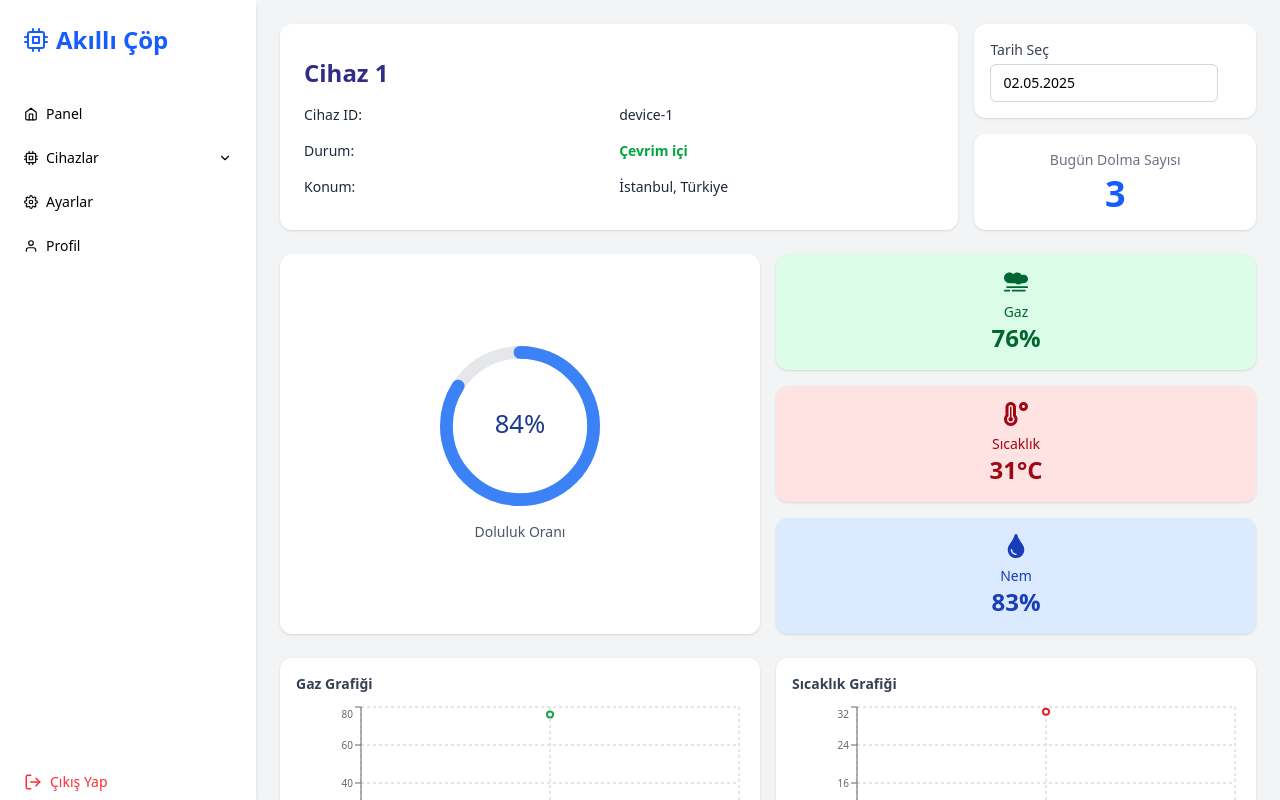
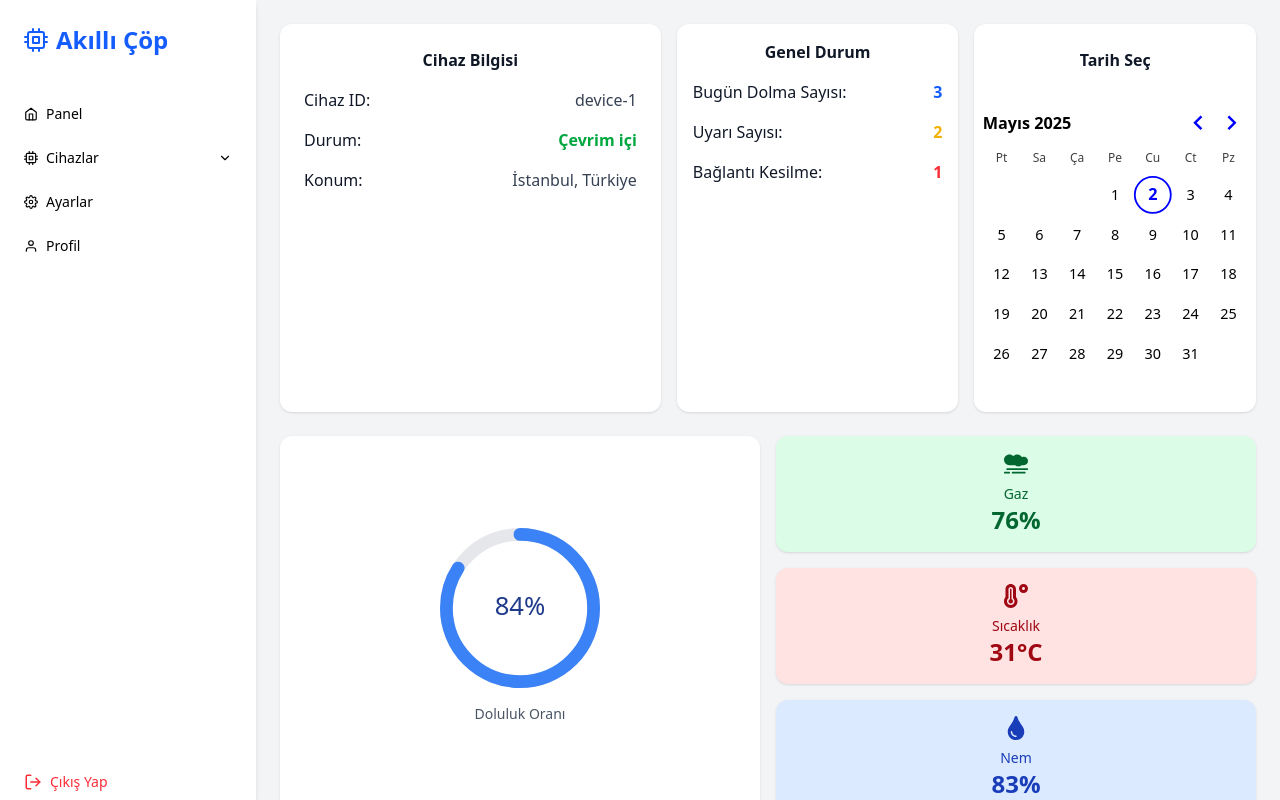
Before and after one commit to 0xM3x/volly_trash_dashboard, a React (Vite) app in the folder vollyWebFrontEnd/: page /device/1 in a window 1280 px wide. Built offline with nearby package versions, Linux system fonts and the light colour scheme; sample sign-in values are in the browser's storage.

Commit message:
improve clean DevicePage layout and remove unused code

```diff
--- a/vollyWebFrontEnd/package.json
+++ b/vollyWebFrontEnd/package.json
@@ -17,6 +17,7 @@
     "react-apexcharts": "^1.7.0",
     "react-circular-progressbar": "^2.2.0",
     "react-datepicker": "^8.3.0",
+    "react-day-picker": "^9.6.7",
     "react-dom": "^19.0.0",
     "react-icons": "^5.5.0",
     "react-router-dom": "^7.5.3",
--- /dev/null
+++ b/vollyWebFrontEnd/src/components/DateSelector.jsx
@@ -0,0 +1,26 @@
+import { DayPicker } from 'react-day-picker';
+import 'react-day-picker/dist/style.css';
+import { tr } from 'date-fns/locale';
+import { useState } from 'react';
+
+export default function DateSelector({ selectedDate, setSelectedDate }) {
+  return (
+    <div className="bg-white rounded-xl shadow p-4">
+      <h3 className="text-sm font-semibold text-gray-700 mb-2">Tarih Seç</h3>
+      <DayPicker
+        mode="single"
+        selected={selectedDate}
+        onSelect={(date) => {
+          if (!date) return;
+          setSelectedDate(date);
+          console.log('Seçilen tarih:', date.toLocaleDateString('tr-TR'));
+        }}
+        locale={tr}
+        styles={{
+          caption: { color: '#4f46e5' }, // Indigo
+        }}
+        className="rounded-md text-sm"
+      />
+    </div>
+  );
+}
--- a/vollyWebFrontEnd/src/pages/DevicePage.jsx
+++ b/vollyWebFrontEnd/src/pages/DevicePage.jsx
@@ -4,8 +4,9 @@ import { FaTemperatureHigh, FaTint, FaSmog } from 'react-icons/fa';
 import { CircularProgressbar, buildStyles } from 'react-circular-progressbar';
 import 'react-circular-progressbar/dist/styles.css';
 import LineChartCard from '../components/LineChartCard';
-import DatePicker from 'react-datepicker';
-import 'react-datepicker/dist/react-datepicker.css';
+import { DayPicker } from 'react-day-picker';
+import 'react-day-picker/dist/style.css';
+import { tr } from 'date-fns/locale';
 
 
 import Layout from '../components/Layout';
@@ -31,6 +32,36 @@ export default function DeviceDetailPage() {
 	});
 	const [selectedDate, setSelectedDate] = useState(new Date());
 	const [liveMode, setLiveMode] = useState(true);
+
+	const handleDateSelect = (date) => {
+	  if (!date) return;
+
+	  setSelectedDate(date);
+	  setLiveMode(false);
+
+	  const newData = {
+	    gaz: 65,
+	    sicaklik: 28,
+	    nem: 55,
+	    doluluk: 75,
+	  };
+
+	  const fakeGraph = Array.from({ length: 10 }).map((_, i) => ({
+	    time: `${i + 1}:00`,
+	    value: newData.gaz + Math.floor(Math.random() * 5),
+	  }));
+
+	  setSensorData(newData);
+	  setGraphData({
+	    gaz: fakeGraph,
+	    sicaklik: fakeGraph.map((d) => ({ ...d, value: newData.sicaklik + Math.floor(Math.random() * 2) })),
+	    nem: fakeGraph.map((d) => ({ ...d, value: newData.nem + Math.floor(Math.random() * 4) })),
+	    doluluk: fakeGraph.map((d) => ({ ...d, value: newData.doluluk + Math.floor(Math.random() * 3) })),
+	  });
+
+	  console.log('Seçilen tarih:', date.toLocaleDateString('tr-TR'));
+	};
+
 
 	useEffect(() => {
 	  if (!liveMode) return;
@@ -62,85 +93,64 @@ export default function DeviceDetailPage() {
 	  return () => clearInterval(interval);
 	}, [liveMode]);
 
-
-//	useEffect(() => {
-//	  const interval = setInterval(() => {
-//	    setSensorData({
-//	      gaz: Math.floor(Math.random() * 40) + 60,       // 60–100%
-//	      sicaklik: Math.floor(Math.random() * 15) + 20,   // 20–35°C
-//	      nem: Math.floor(Math.random() * 40) + 50,        // 50–90%
-//				doluluk: Math.floor(Math.random() * 30) + 60       // 60–90%
-//	    });
-//	  }, 1000);
-//
-//	  return () => clearInterval(interval);
-//	}, []);
-
   return (
 		<Layout>
 		  <div className="space-y-6">
-		    {/* Top Row: Device Info + Date Picker + Full Count */}
-		    <div className="grid grid-cols-1 lg:grid-cols-10 gap-4">
-		      {/* Device Info (left 70%) */}
-		      <div className="lg:col-span-7 bg-white rounded-xl shadow p-6 flex flex-col justify-center">
-		        <h2 className="text-2xl font-bold text-indigo-900 mb-4">{deviceName}</h2>
-		        <div className="grid grid-cols-2 gap-y-4 text-sm text-gray-800">
-		          <div className="font-medium">Cihaz ID:</div>
-		          <div>device-{id}</div>
-
-		          <div className="font-medium">Durum:</div>
-		          <div className={liveMode ? 'text-green-600 font-semibold' : 'text-red-600 font-semibold'}>
-		            {liveMode ? 'Çevrim içi' : 'Çevrim dışı'}
+				<div className="grid grid-cols-1 lg:grid-cols-10 gap-4 items-start">
+				  {/* Cihaz Bilgisi */}
+					<div className="lg:col-span-4 bg-white rounded-xl shadow p-6 h-full">
+					  <h3 className="text-md font-bold text-gray-900 mb-4 text-center">Cihaz Bilgisi</h3>
+					  <ul className="space-y-4 text-base text-gray-900">
+					    <li className="flex justify-between">
+					      <span className="font-medium">Cihaz ID:</span>
+					      <span className="text-gray-700">device-{id}</span>
+					    </li>
+					    <li className="flex justify-between">
+					      <span className="font-medium">Durum:</span>
+					      <span className={liveMode ? "text-green-600 font-semibold" : "text-red-600 font-semibold"}>
+					        {liveMode ? "Çevrim içi" : "Çevrim dışı"}
+					      </span>
+					    </li>
+					    <li className="flex justify-between">
+					      <span className="font-medium">Konum:</span>
+					      <span className="text-gray-700">İstanbul, Türkiye</span>
+					    </li>
+					  </ul>
 					</div>
 
-		          <div className="font-medium">Konum:</div>
-		          <div>İstanbul, Türkiye</div>
-		        </div>
+				  {/* Genel Durum */}
+				  <div className="lg:col-span-3 bg-white rounded-xl shadow p-4 h-full">
+					  <h3 className="text-md font-bold text-gray-900 mb-4 text-center">Genel Durum</h3>
+  					<ul className="space-y-4 text-base text-gray-900">
+  					  <li className="flex justify-between">
+  					    <span className="font-medium">Bugün Dolma Sayısı:</span>
+  					    <span className="text-blue-600 font-semibold">3</span>
+  					  </li>
+  					  <li className="flex justify-between">
+  					    <span className="font-medium">Uyarı Sayısı:</span>
+  					    <span className="text-yellow-500 font-semibold">2</span>
+  					  </li>
+  					  <li className="flex justify-between">
+  					    <span className="font-medium">Bağlantı Kesilme:</span>
+  					    <span className="text-red-500 font-semibold">1</span>
+  					  </li>
+  					</ul>
 				  </div>
 
-		      {/* Right: Date Picker + Full Count */}
-		      <div className="lg:col-span-3 flex flex-col gap-4">
-		        {/* Date Picker */}
-		        <div className="bg-white rounded-xl shadow p-4">
-		          <label className="block text-sm font-medium text-gray-700 mb-1">Tarih Seç</label>
-		          <DatePicker
+				  {/* Takvim */}
+				  <div className="lg:col-span-3 bg-white rounded-xl shadow p-6 h-full">
+						<div className="mb-4 text-center">
+							<h3 className="text-md font-bold text-gray-900">Tarih Seç</h3>
+						</div>
+						<div className="flex justify-center items-center">
+				    	<div className="scale-[0.9] custom-calendar">
+				    	  <DayPicker
+				    	    mode="single"
 				    	    selected={selectedDate}
-		            onChange={(date) => {
-		              setSelectedDate(date);
-		              setLiveMode(false);
-
-		              const newData = {
-		                gaz: 65,
-		                sicaklik: 28,
-		                nem: 55,
-		                doluluk: 75,
-		              };
-
-		              const fakeGraph = Array.from({ length: 10 }).map((_, i) => ({
-		                time: `${i + 1}:00`,
-		                value: newData.gaz + Math.floor(Math.random() * 5),
-		              }));
-
-		              setSensorData(newData);
-		              setGraphData({
-		                gaz: fakeGraph,
-		                sicaklik: fakeGraph.map((d) => ({ ...d, value: newData.sicaklik + Math.floor(Math.random() * 2) })),
-		                nem: fakeGraph.map((d) => ({ ...d, value: newData.nem + Math.floor(Math.random() * 4) })),
-		                doluluk: fakeGraph.map((d) => ({ ...d, value: newData.doluluk + Math.floor(Math.random() * 3) })),
-		              });
-
-		              console.log('Seçilen tarih:', date.toLocaleDateString('tr-TR'));
-		            }}
-		            dateFormat="dd.MM.yyyy"
-		            className="w-full px-3 py-2 border border-gray-300 rounded-md focus:outline-none focus:ring focus:ring-indigo-200 text-sm"
-		            locale="tr"
+				    	    onSelect={handleDateSelect}
+				    	    locale={tr}
 				    	  />
 				    	</div>
-
-		        {/* Full Count */}
-		        <div className="bg-white rounded-xl shadow p-4 text-center flex flex-col justify-center">
-		          <div className="text-sm font-medium text-gray-500 mb-1">Bugün Dolma Sayısı</div>
-		          <div className="text-4xl font-bold text-blue-600">3</div>
 						</div>
 				  </div>
 				</div>
```
Also changed, not shown: 1 other file (tests, documents, lock files or other folders). Lines whose indentation alone changed are shown as unchanged.
